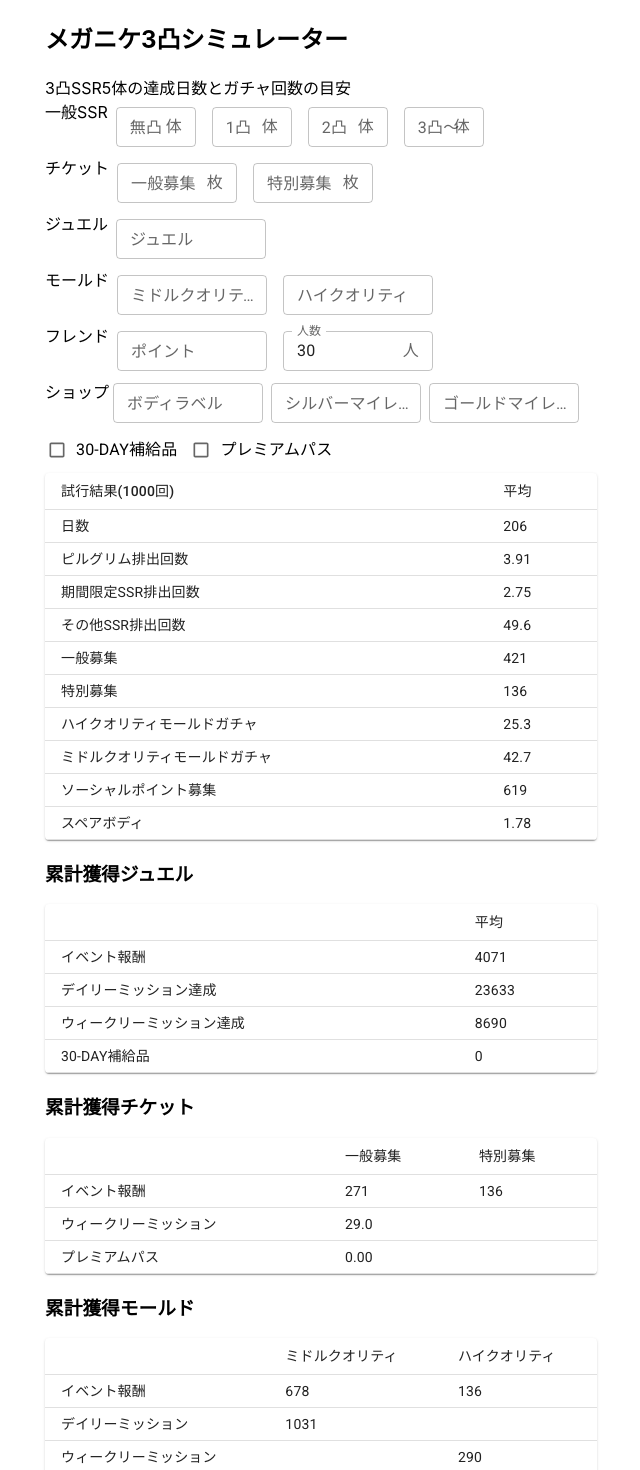
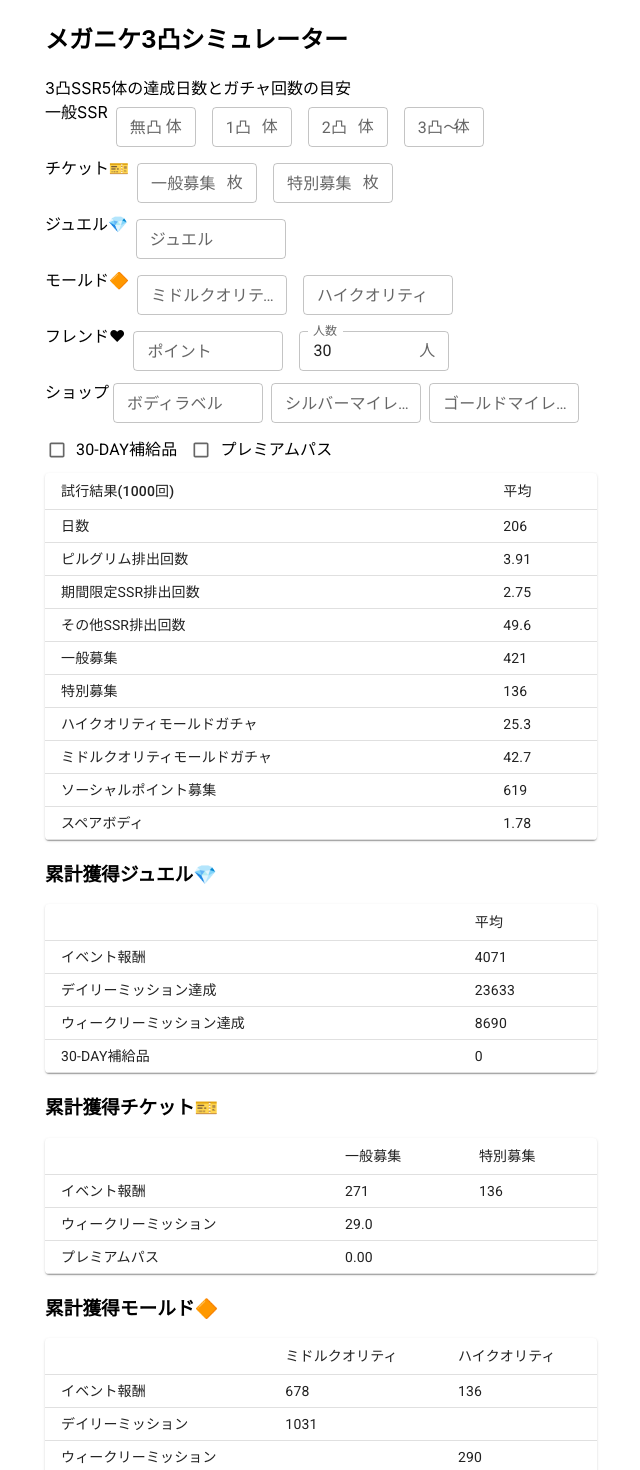
Before and after one commit to taroy5913/nikke-simulator, a React (Create React App) app: page / in a window 1280 px wide. Shown: the top 1470 px of the page, without its empty margins (319-959 px from the left). Built offline with nearby package versions, Linux system fonts and the light colour scheme.

Commit message:
Add emoji.

```diff
--- a/src/App.tsx
+++ b/src/App.tsx
@@ -134,7 +134,7 @@ const simulate = (props: Props): Sample => {
     }
 
 
-    if (t % 30 < 15) { // season pass
+    if (t % 30 < RewardConfig.seasonPassMiddleQualityMolds.length) { // season pass
       middleQualityMolds += RewardConfig.seasonPassMiddleQualityMolds[t % 30];
       res.seasonPassMiddleQualityMolds += RewardConfig.seasonPassMiddleQualityMolds[t % 30];
       if (props.usePremiumPass) {
@@ -398,21 +398,21 @@ const App = () => {
             <TextField label="3凸～" placeholder="0" value={numSSR3} onChange={e => setNumSSR3(e.target.value)} variant="outlined" size="small" InputProps={{endAdornment: <InputAdornment position="end">体</InputAdornment>}} style={{width: 80}} />
           </Box>
           <Box component="form" sx={{"& > :not(style)": {m: 1, width: "25ch"}}}>
-            チケット
+            チケット🎫
             <TextField label="一般募集" placeholder="30" value={vouchers} onChange={e => setVouchers(e.target.value)} variant="outlined" size="small" InputProps={{endAdornment: <InputAdornment position="end">枚</InputAdornment>}} style={{width: 120}} />
             <TextField label="特別募集" placeholder="10" value={advancedVouchers} onChange={e => setAdvancedVouchers(e.target.value)} variant="outlined" size="small" InputProps={{endAdornment: <InputAdornment position="end">枚</InputAdornment>}}  style={{width: 120}} />
           </Box>
           <Box component="form" sx={{"& > :not(style)": {m: 1, width: "25ch"}}}>
-            ジュエル
+            ジュエル💎
             <TextField label="ジュエル" placeholder="10000" value={gems} onChange={e => setGems(e.target.value)} variant="outlined" size="small" style={{width: 150}} />
           </Box>
           <Box component="form" sx={{"& > :not(style)": {m: 1, width: "25ch"}}}>
-            モールド
+            モールド🔶
             <TextField label="ミドルクオリティ" placeholder="30" value={middleQualityMolds} onChange={e => setMiddleQualityMolds(e.target.value)} variant="outlined" size="small" style={{width: 150}} />
             <TextField label="ハイクオリティ" placeholder="10" value={highQualityMolds} onChange={e => setHighQualityMolds(e.target.value)} variant="outlined" size="small" style={{width: 150}} />
           </Box>
           <Box component="form" sx={{"& > :not(style)": {m: 1, width: "25ch"}}}>
-            フレンド
+            フレンド❤
             <TextField label="ポイント" placeholder="100" value={friendPoints} onChange={e => setFriendPoints(e.target.value)} variant="outlined" size="small" style={{width: 150}} />
             <TextField label="人数" placeholder="30" value={numFriends} onChange={e => setNumFriends(e.target.value)} variant="outlined" size="small" style={{width: 150}}  InputProps={{endAdornment: <InputAdornment position="end">人</InputAdornment>}} />
           </Box>
@@ -488,7 +488,7 @@ const App = () => {
         </Table>
       </TableContainer>
 
-      <h3>累計獲得ジュエル</h3>
+      <h3>累計獲得ジュエル💎</h3>
       <TableContainer component={Paper}>
         <Table size="small">
           <TableHead>
@@ -517,7 +517,7 @@ const App = () => {
           </TableBody>
         </Table>
       </TableContainer>
-      <h3>累計獲得チケット</h3>
+      <h3>累計獲得チケット🎫</h3>
       <TableContainer component={Paper}>
         <Table size="small">
           <TableHead>
@@ -546,7 +546,7 @@ const App = () => {
           </TableBody>
         </Table>
       </TableContainer>
-      <h3>累計獲得モールド</h3>
+      <h3>累計獲得モールド🔶</h3>
       <TableContainer component={Paper}>
         <Table size="small">
           <TableHead>
```
